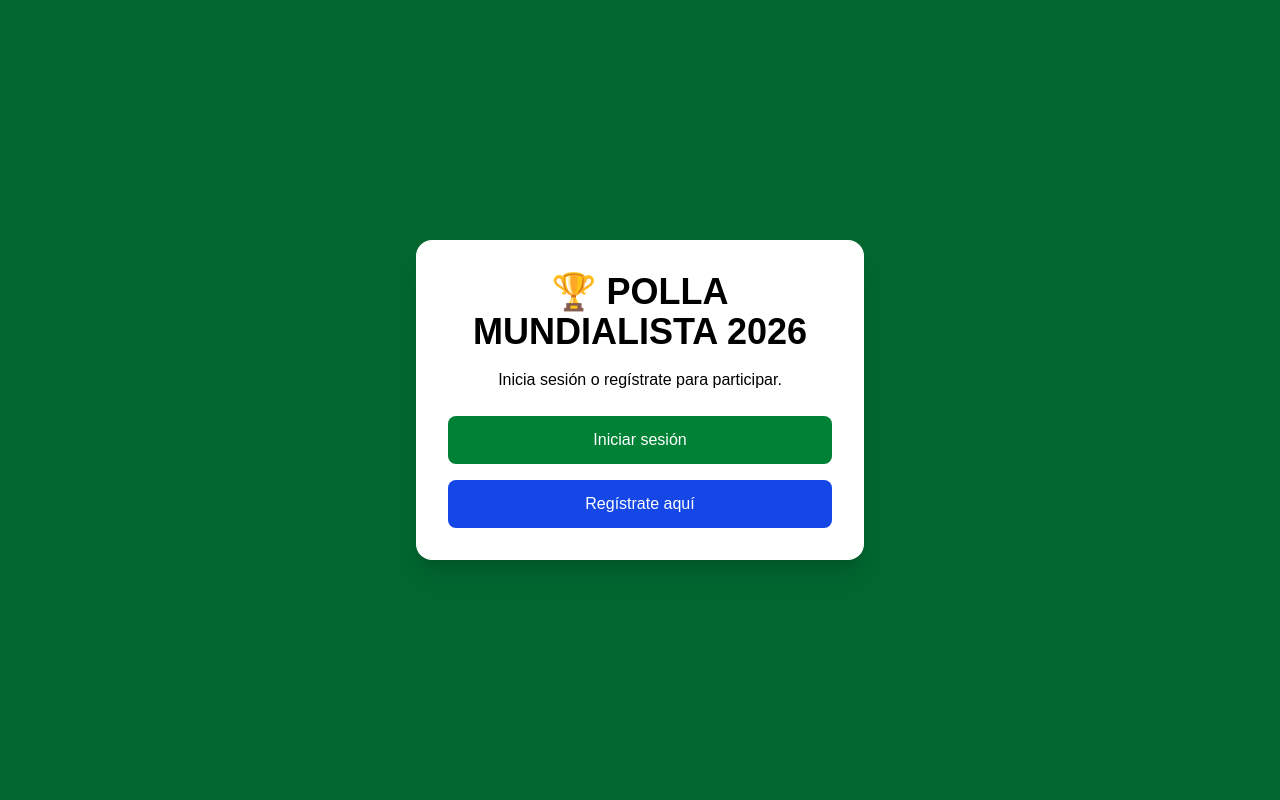
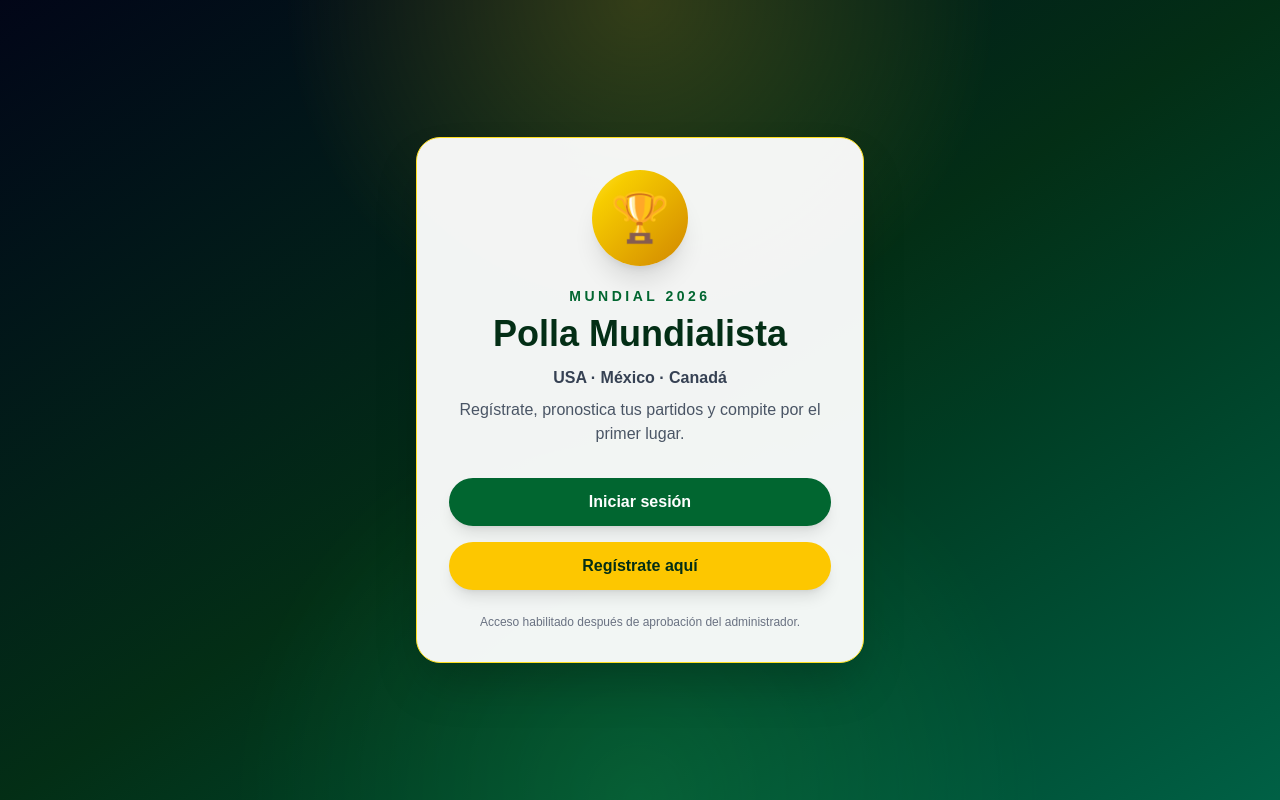
Before and after one commit to wb8yw92s84-prog/polla-mundialista, a Next.js app: page / in a window 1280 px wide. Built offline with nearby package versions, Linux system fonts and the light colour scheme.

Commit message:
mejorar pantalla principal

```diff
--- a/app/page.tsx
+++ b/app/page.tsx
@@ -14,29 +14,47 @@ export default function Home() {
   }, [router])
 
   return (
-    <main className="min-h-screen bg-green-800 text-white flex items-center justify-center p-6">
-      <div className="bg-white text-black rounded-2xl shadow-xl p-8 max-w-md w-full text-center">
-        <h1 className="text-4xl font-bold mb-4">
-          🏆 POLLA MUNDIALISTA 2026
+    <main className="min-h-screen bg-gradient-to-br from-slate-950 via-green-950 to-emerald-800 text-white flex items-center justify-center p-6">
+      <div className="absolute inset-0 opacity-20 bg-[radial-gradient(circle_at_top,_#facc15,_transparent_35%),radial-gradient(circle_at_bottom,_#22c55e,_transparent_40%)]" />
+
+      <div className="relative bg-white/95 text-black rounded-3xl shadow-2xl p-8 max-w-md w-full text-center border border-yellow-300">
+        <div className="mx-auto mb-5 w-24 h-24 rounded-full bg-gradient-to-br from-yellow-300 to-yellow-600 flex items-center justify-center shadow-xl">
+          <span className="text-5xl">🏆</span>
+        </div>
+
+        <p className="uppercase tracking-[0.25em] text-green-800 font-black text-sm mb-2">
+          Mundial 2026
+        </p>
+
+        <h1 className="text-4xl font-black mb-3 text-green-950">
+          Polla Mundialista
         </h1>
 
-        <p className="mb-6">
-          Inicia sesión o regístrate para participar.
+        <p className="text-gray-700 mb-2 font-semibold">
+          USA · México · Canadá
+        </p>
+
+        <p className="text-gray-600 mb-8">
+          Regístrate, pronostica tus partidos y compite por el primer lugar.
         </p>
 
         <button
           onClick={() => router.push('/login')}
-          className="bg-green-700 text-white w-full py-3 rounded-lg mb-4"
+          className="bg-green-800 hover:bg-green-900 text-white w-full py-3 rounded-full mb-4 font-bold shadow-lg"
         >
           Iniciar sesión
         </button>
 
         <button
           onClick={() => router.push('/registro')}
-          className="bg-blue-700 text-white w-full py-3 rounded-lg"
+          className="bg-yellow-400 hover:bg-yellow-500 text-green-950 w-full py-3 rounded-full font-black shadow-lg"
         >
           Regístrate aquí
         </button>
+
+        <p className="text-xs text-gray-500 mt-6">
+          Acceso habilitado después de aprobación del administrador.
+        </p>
       </div>
     </main>
   )
```
